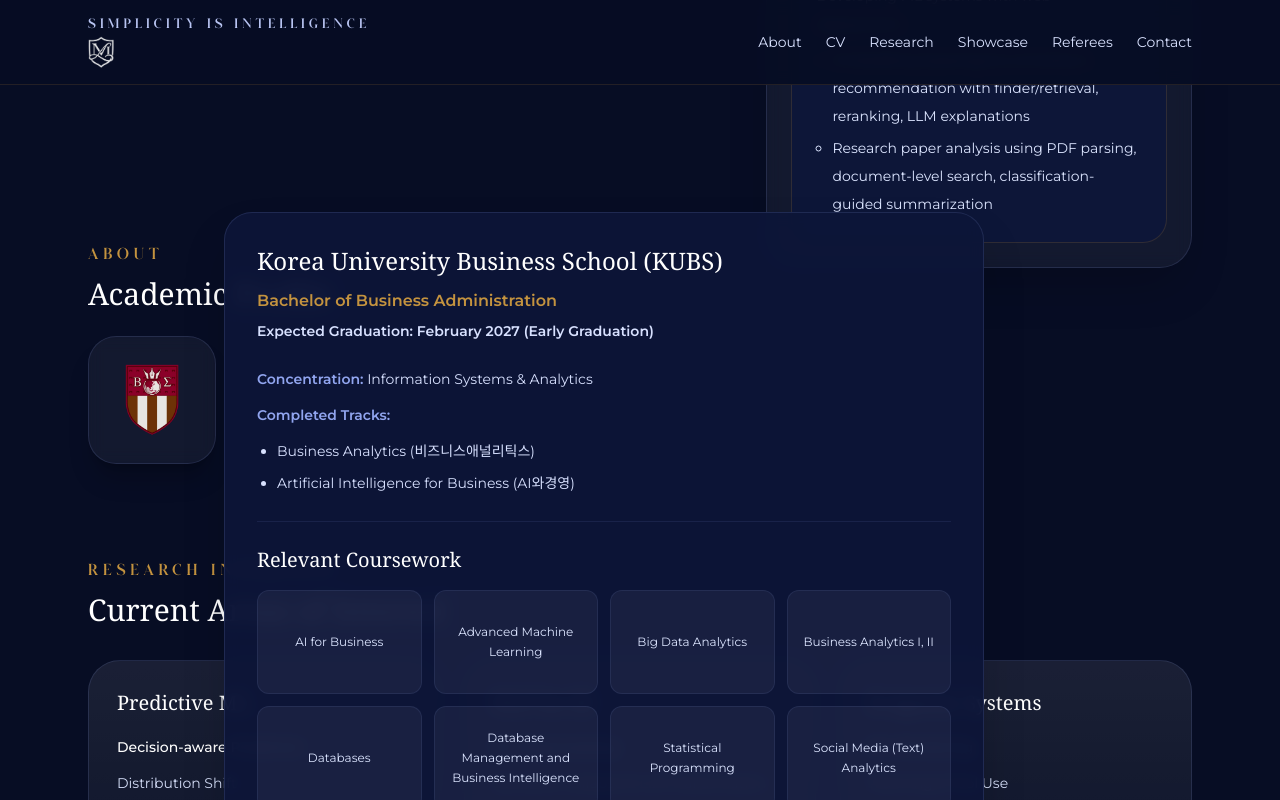
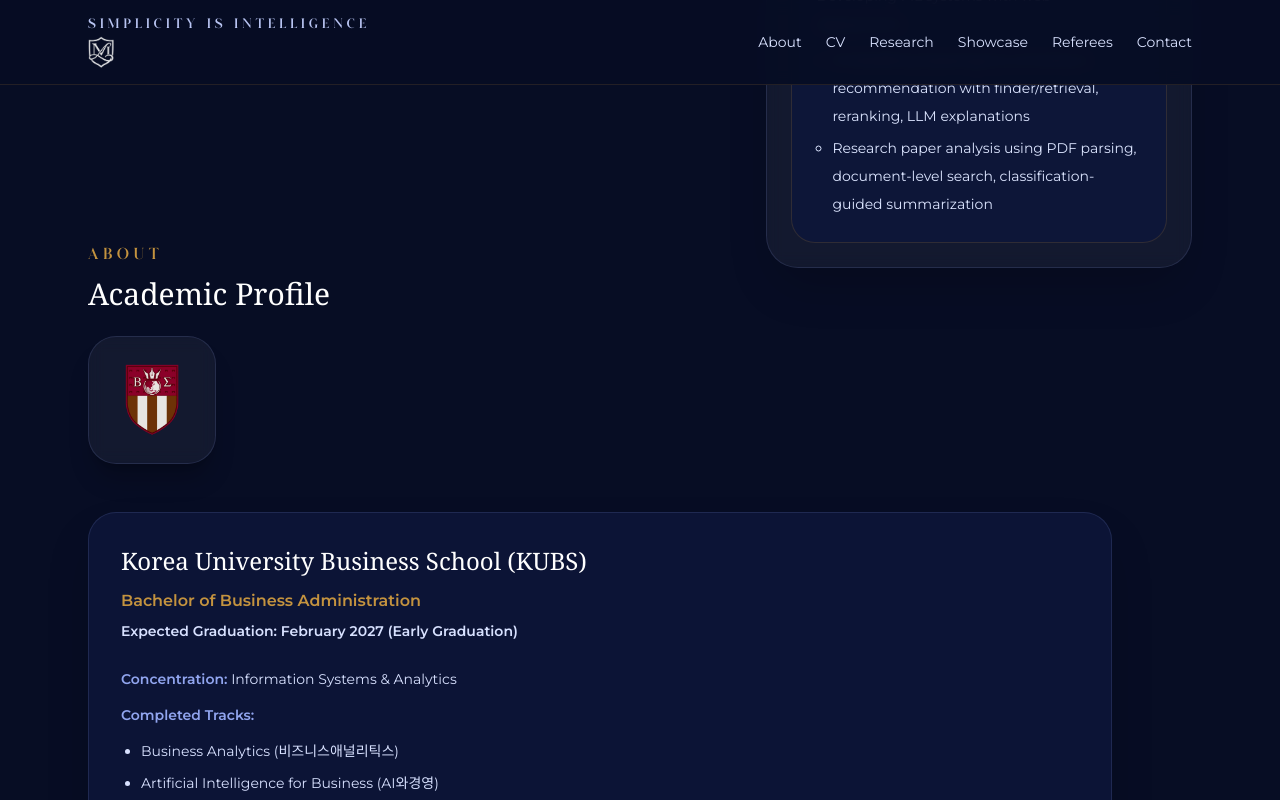
Before and after one commit to la-minoo/laminoo-site, a Next.js app: page / in a window 1280 px wide. Both pictures are taken after a click on the element 152 px from the left and 1209 px from the top of the page. Shown: the part 809-1609 px from the top of the page. Built offline with nearby package versions, Linux system fonts and the light colour scheme.

Commit message:
siderbar fix 1

```diff
--- a/app/page.tsx
+++ b/app/page.tsx
@@ -32,6 +32,18 @@
  	  window.addEventListener("scroll", handleScroll);
  	  return () => window.removeEventListener("scroll", handleScroll);
   }, []);
+
+  useEffect(() => {
+   if (mobileMenuOpen) {
+      document.body.style.overflow = "hidden";
+   } else {
+      document.body.style.overflow = "";
+   }
+
+   return () => {
+      document.body.style.overflow = "";
+   };
+  }, [mobileMenuOpen]);
 
   const sections = [
     { label: "About", href: "#about" },
@@ -175,8 +187,15 @@
 					</button>
 				</div>
 
-				<div
-					className={`fixed right-0 top-[73px] z-40 h-[calc(100vh-73px)] w-[72%] max-w-[320px] border-l border-white/10 bg-[#060b1f] shadow-2xl transition-transform duration-500 ease-out md:hidden ${
+        {mobileMenuOpen && (
+          <div
+            className="fixed inset-0 z-40 bg-black/40 md:hidden"
+            onClick={() => setMobileMenuOpen(false)}
+          />
+        )}
+
+        <div
+					className={`fixed right-0 top-[73px] z-50 h-[calc(100vh-73px)] w-[72%] max-w-[320px] border-l border-white/10 bg-[#060b1f] shadow-2xl transition-transform duration-500 ease-out md:hidden ${
 						mobileMenuOpen ? "translate-x-0" : "translate-x-full"
 					}`}
 				>
@@ -358,13 +377,13 @@
 
               <div className="min-w-0 flex-1">
                 <p className="font-[Glitten] text-sm uppercase tracking-[0.28em] text-[#c4933f]">
-                  Tap to expand
+                  TAP TO EXPAND
                 </p>
                 <p className="mt-1 font-serif text-xl text-white">
                   Korea University Business School
                 </p>
                 <p className="mt-1 text-sm font-[Montserrat] text-[#d8e1ff]">
-                  Academic profile, coursework, experience, honors, and skills
+                  Education, coursework, experience, honors, and skills
                 </p>
               </div>
             </button>
@@ -475,12 +494,11 @@
               </div>
             </div>
 
-              <div
-                className={`absolute left-40 top-0 z-30 hidden w-[760px] rounded-[1.75rem] border border-[#8ea0e8]/15 bg-[#0d1638]/95 p-8 text-sm leading-7 text-[#d8e1ff] font-[Montserrat] shadow-2xl backdrop-blur transition-all duration-300 md:block ${
-                  isProfileOpen
-                    ? "opacity-100 translate-x-0"
-                    : "pointer-events-none opacity-0 -translate-x-4"
-                }`}
+              <div className={`mt-6 hidden w-full max-w-5xl rounded-[1.75rem] border border-[#8ea0e8]/15 bg-[#0d1638]/95 p-8 text-sm leading-7 text-[#d8e1ff] font-[Montserrat] shadow-2xl backdrop-blur transition-all duration-300 md:block ${
+                isProfileOpen
+                    ? "opacity-100 translate-y-0"
+                    : "opacity-0 -translate-y-4 pointer-events-none"
+              }`}
               >
                 <div className="border-b border-[#8ea0e8]/10 pb-6">
                   <h4 className="font-serif text-2xl text-white">
```
